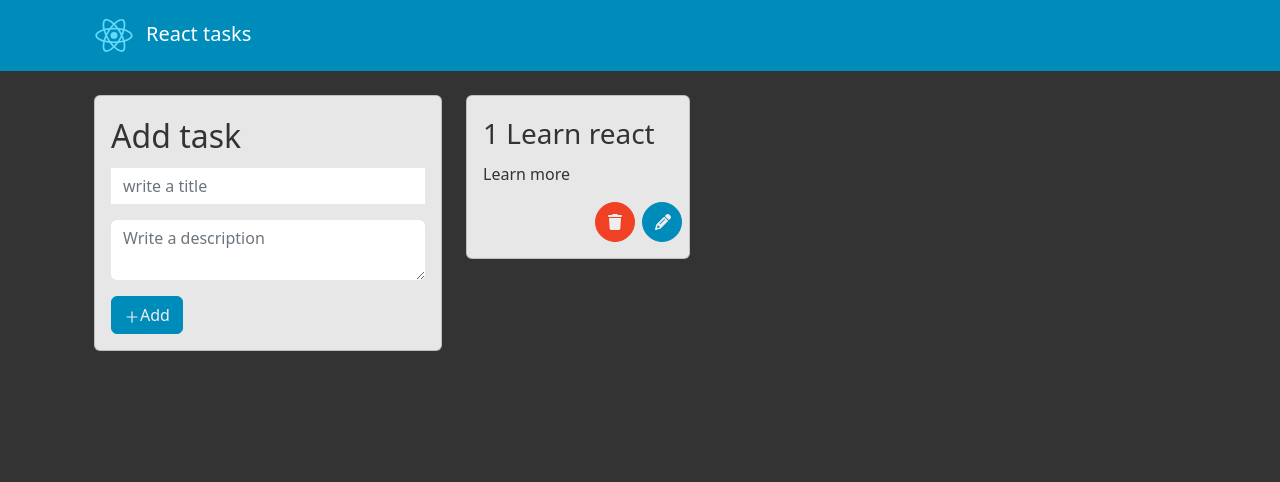
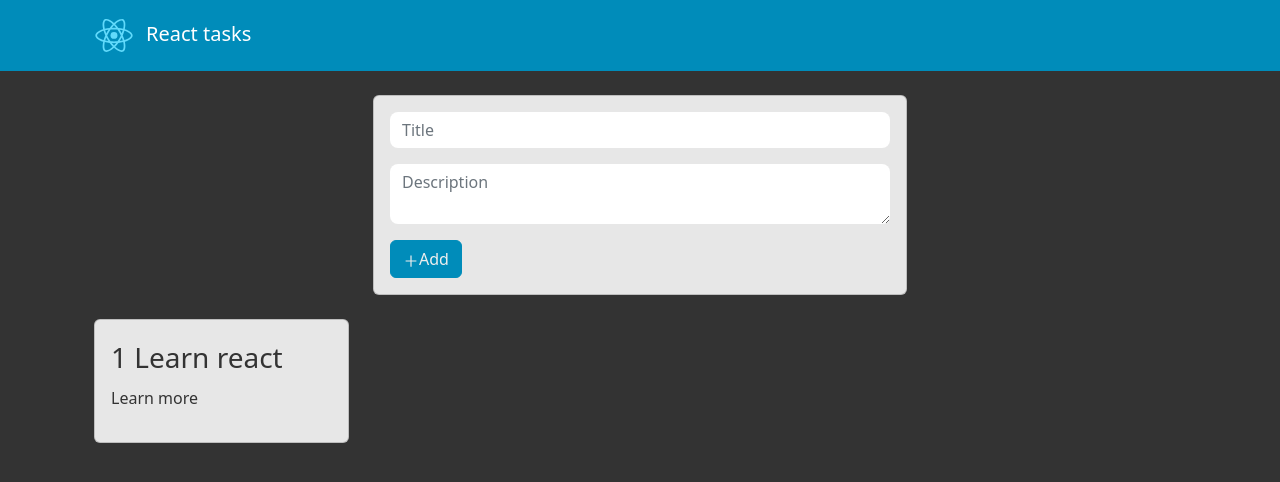
Before and after one commit to javiermartins/react-tasks, a React (Create React App) app: page / in a window 1280 px wide. Shown: the top 482 px of the page. Built offline with nearby package versions, Linux system fonts and the light colour scheme.

Commit message:
Styles, restriction when adding tasks and delete and confirm in modal

```diff
--- a/public/index.html
+++ b/public/index.html
@@ -12,7 +12,7 @@
     <link rel="apple-touch-icon" href="%PUBLIC_URL%/logo192.png" />
     <link rel="manifest" href="%PUBLIC_URL%/manifest.json" />
 
-    <title>React App</title>
+    <title>React tasks</title>
   </head>
   <body>
     <noscript>You need to enable JavaScript to run this app.</noscript>
--- /dev/null
+++ b/src/components/tasks/DeleteModal.tsx
@@ -0,0 +1,48 @@
+import { ChangeEvent } from "react";
+import Button from "react-bootstrap/Button";
+import Modal from "react-bootstrap/Modal";
+import { Task } from "../../interfaces/Task.interface";
+import "./Tasks.scss";
+
+interface Props {
+  task: Task;
+  deleteTask: (id: number) => void;
+  show: boolean;
+  handleClose: any;
+}
+
+type HandleInputChange = ChangeEvent<HTMLInputElement | HTMLTextAreaElement>;
+
+export default function DeleteModal({
+  task,
+  deleteTask,
+  show,
+  handleClose,
+}: Props) {
+  return (
+    <Modal dialogClassName="delete-modal" show={show} onHide={handleClose}>
+      <Modal.Dialog>
+        <Modal.Header closeButton>
+          <Modal.Title>{task.title}</Modal.Title>
+        </Modal.Header>
+
+        <Modal.Body>
+          <p>Are you sure you want to delete this task?</p>
+        </Modal.Body>
+
+        <Modal.Footer>
+          <Button variant="secondary" onClick={handleClose}>
+            Close
+          </Button>
+          <Button
+            variant="danger"
+            className="text-light"
+            onClick={() => task.id && deleteTask(task.id)}
+          >
+            Delete task
+          </Button>
+        </Modal.Footer>
+      </Modal.Dialog>
+    </Modal>
+  );
+}
--- a/src/components/tasks/TaskCard.tsx
+++ b/src/components/tasks/TaskCard.tsx
@@ -1,13 +1,11 @@
 import { useState } from "react";
-import { FontAwesomeIcon } from '@fortawesome/react-fontawesome';
-import { faTrash, faPencil } from '@fortawesome/free-solid-svg-icons';
 import { Task } from "../../interfaces/Task.interface";
 import TaskModal from "./TaskModal";
 
 interface Props {
   task: Task;
+  editTask: (task: Task) => void;
   deleteTask: (id: number) => void;
-  editTask: (task: Task) => void;
 }
 
 export default function TaskCard({ task, editTask, deleteTask }: Props) {
@@ -17,24 +15,14 @@ export default function TaskCard({ task, editTask, deleteTask }: Props) {
   const handleClose = () => setShow(false);
 
   return (
-    <div className="card card-body bg-secondary text-dark rounded-2">
-      <div>
+    <div className="card card-body bg-secondary text-dark rounded-2 task-card">
+      <div onClick={() => setShow(true)}>
         <div className="fs-3 mb-2">{task.id} {task.title}</div>
         <p>{task.description}</p>
-        <div className="row d-flex justify-content-end">
-          <button className="btn btn-danger col-md-2 circle-button text-light"
-            onClick={() => task.id && deleteTask(task.id)}>
-            <FontAwesomeIcon icon={faTrash} />
-          </button>
-          <button className="btn btn-primary col-md-2 circle-button text-light"
-            onClick={() => setShow(true)}>
-            <FontAwesomeIcon icon={faPencil} />
-          </button>
-        </div>
       </div>
 
       <TaskModal task={task} editTask={editTask}
-        show={show} handleClose={handleClose} />
+      deleteTask={deleteTask} show={show} handleClose={handleClose} />
     </div>
   );
 }
--- a/src/components/tasks/TaskForm.tsx
+++ b/src/components/tasks/TaskForm.tsx
@@ -1,6 +1,7 @@
 import { ChangeEvent, FormEvent, useRef, useState } from "react";
 import { AiOutlinePlus } from "react-icons/ai";
 import { Task } from "../../interfaces/Task.interface";
+import { Toast, Button } from "react-bootstrap";
 
 interface Props {
   addNewTask: (task: Task) => void;
@@ -9,39 +10,42 @@ interface Props {
 type HandleInputChange = ChangeEvent<HTMLInputElement | HTMLTextAreaElement>;
 
 const initialTask = {
-  title: '',
-  description: '',
+  title: "",
+  description: "",
   completed: false
-}
+};
 
-export default function TaskForm({addNewTask}: Props) {
-
+export default function TaskForm({ addNewTask }: Props) {
   const [task, setTask] = useState(initialTask);
+  const [showToast, setToast] = useState(false)
   const inputTitle = useRef<HTMLInputElement>(null);
 
   const handleInputChange = ({
-    target: {name, value}
+    target: { name, value },
   }: HandleInputChange) => {
-    setTask({...task, [name]: value});
+    setTask({ ...task, [name]: value });
   };
 
   const handleNewTask = (e: FormEvent<HTMLFormElement>) => {
     e.preventDefault();
+    if (task.title || task.description) {
       addNewTask(task);
       setTask(initialTask);
       inputTitle.current?.focus();
+    } else {
+      setToast(true)
     }
+  };
 
   return (
+    <>
       <div className="card card-body bg-secondary text-dark">
-      <div className="fs-2 mb-2">Add task</div>
-
         <form onSubmit={handleNewTask}>
           <input
             type="text"
-          placeholder="write a title"
+            placeholder="Title"
             name="title"
-          className="form-control mb-3 rounded-0 shadow-none border-0"
+            className="form-control mb-3 rounded-3 shadow-none border-0"
             onChange={handleInputChange}
             value={task.title}
             autoFocus
@@ -51,11 +55,21 @@ export default function TaskForm({addNewTask}: Props) {
           <textarea
             name="description"
             rows={2}
-          placeholder="Write a description"
-          className="form-control mb-3 shadow-none border-0"
+            placeholder="Description"
+            className="form-control mb-3 rounded-3 shadow-none border-0"
             onChange={handleInputChange}
             value={task.description}
           ></textarea>
+
+          <Toast
+            style={{ marginBottom: "1rem" }}
+            onClose={() => setToast(false)}
+            autohide
+            show={showToast}
+            delay={2200}
+          >
+            <Toast.Body>Add a title or description</Toast.Body>
+          </Toast>
 
           <button className="btn btn-primary text-light">
             <AiOutlinePlus />
@@ -63,5 +77,6 @@ export default function TaskForm({addNewTask}: Props) {
           </button>
         </form>
       </div>
+    </>
   );
 }
--- a/src/components/tasks/TaskList.tsx
+++ b/src/components/tasks/TaskList.tsx
@@ -11,7 +11,7 @@ export default function TaskList({ tasks, editTask, deleteTask }: Props) {
   return (
     <>
       {tasks.map((task) => (
-        <div className="col-md-6 col-lg-4 pb-2" key={task.id}>
+        <div className="col-md-4 col-lg-3 pb-2" key={task.id}>
             <TaskCard task={task} editTask={editTask} deleteTask={deleteTask}/>
         </div>
       ))}
--- a/src/components/tasks/TaskModal.tsx
+++ b/src/components/tasks/TaskModal.tsx
@@ -1,7 +1,10 @@
+import { faTrash } from "@fortawesome/free-solid-svg-icons";
+import { FontAwesomeIcon } from "@fortawesome/react-fontawesome";
 import { ChangeEvent, useEffect, useState } from "react";
+import Form from "react-bootstrap/Form";
 import Modal from "react-bootstrap/Modal";
-import Form from "react-bootstrap/Form";
 import { Task } from "../../interfaces/Task.interface";
+import DeleteModal from "./DeleteModal";
 import "./Tasks.scss";
 
 interface Props {
@@ -9,6 +12,7 @@ interface Props {
   show: boolean;
   handleClose: any;
   editTask: (task: Task) => void;
+  deleteTask: (id: number) => void;
 }
 
 type HandleInputChange = ChangeEvent<HTMLInputElement | HTMLTextAreaElement>;
@@ -16,10 +20,13 @@ type HandleInputChange = ChangeEvent<HTMLInputElement | HTMLTextAreaElement>;
 export default function TaskModal({
   task,
   editTask,
+  deleteTask,
   show,
   handleClose,
 }: Props) {
   const [editedTask, setEditedTask] = useState(task);
+  const [showDelete, setShowDelete] = useState(false);
+  const handleCloseDelete = () => setShowDelete(false);
 
   useEffect(() => {
     editTask(editedTask);
@@ -43,7 +50,7 @@ export default function TaskModal({
             type="text"
             name="title"
             placeholder="Title"
-            className="no-border title-input"
+            className="border-0 title-input"
             defaultValue={task.title}
             onChange={handleInputChange}
           />
@@ -51,12 +58,27 @@ export default function TaskModal({
             as="textarea"
             name="description"
             placeholder="Description"
-            className="no-border description-text"
+            className="border-0 description-text"
             defaultValue={task.description}
             onChange={handleInputChange}
           />
         </Modal.Body>
+        <Modal.Footer className="justify-content-between">
+          <button
+            className="btn btn-danger col-md-2 circle-button text-light"
+            onClick={() => setShowDelete(true)}
+          >
+            <FontAwesomeIcon icon={faTrash} />
+          </button>
+        </Modal.Footer>
       </Modal>
+
+      <DeleteModal
+        task={task}
+        deleteTask={deleteTask}
+        show={showDelete}
+        handleClose={handleCloseDelete}
+      />
     </>
   );
 }
--- a/src/components/tasks/Tasks.scss
+++ b/src/components/tasks/Tasks.scss
@@ -1,3 +1,8 @@
+.task-card:hover {
+    opacity: 0.9;
+    cursor: pointer;
+}
+
 .circle-button {
     margin: 0 0.2rem;
     width: 40px;
@@ -5,12 +10,16 @@
     border-radius: 50%;
 }
 
-.no-border {
-    border: 0;
+.task-modal {
+    top: 5rem;
 }
 
-.task-modal {
-    top: 5rem;
+.delete-modal {
+    margin: 12rem auto;
+    width: 21rem;
+    .modal-dialog {
+        margin: 0;
+    }
 }
 
 .modal-content {
--- a/src/components/tasks/Tasks.tsx
+++ b/src/components/tasks/Tasks.tsx
@@ -29,11 +29,11 @@ export default function Tasks() {
 
   return (
     <main className="container p-4">
-      <div className="row">
-        <div className="col-md-4">
+      <div className="row justify-content-center">
+        <div className="col-6 mb-4">
           <TaskForm addNewTask={addNewTask} />
         </div>
-        <div className="col-md-8">
+        <div className="col-md-12">
           <div className="row">
             <TaskList tasks={tasks} editTask={editTask} deleteTask={deleteTask} />
           </div>
```
Also changed, not shown: 1 other file (tests, documents, lock files or other folders). Lines whose indentation alone changed are shown as unchanged.
